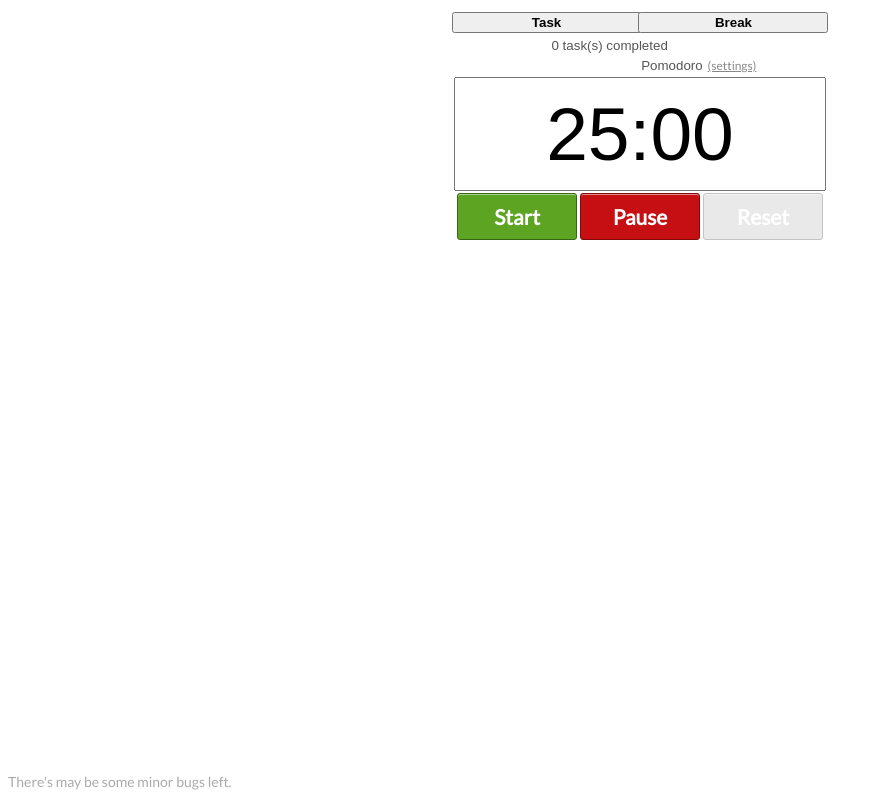
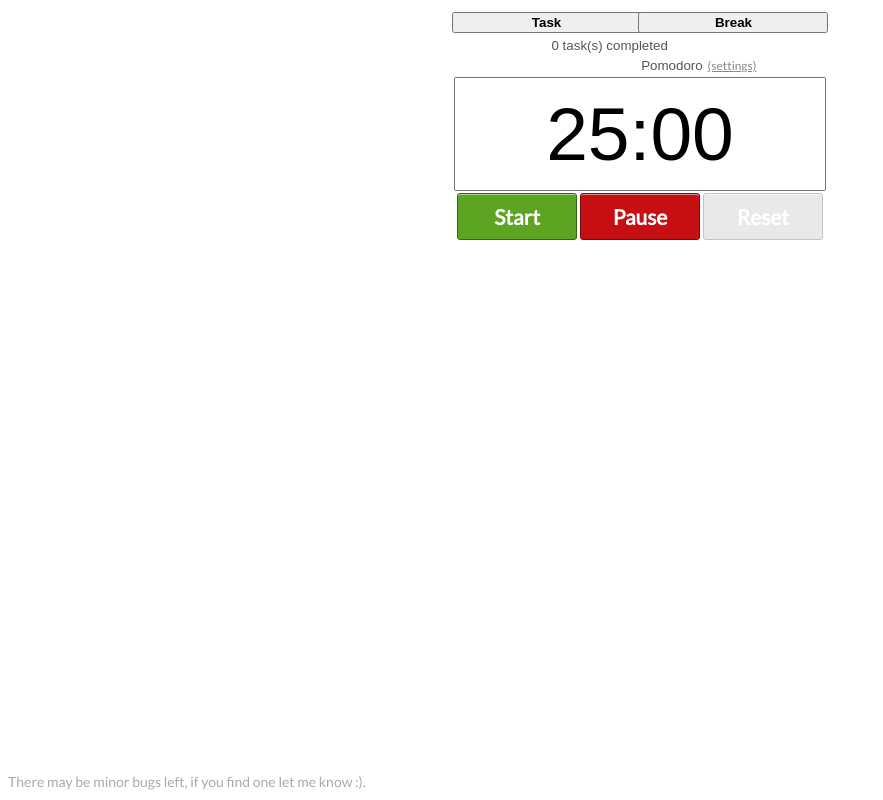
Before and after one commit to distalphalanges/fcc-pomodoro, a plain HTML site: page index.html in a window 1280 px wide. Shown: the whole page, without its empty margins (0-883 px from the left). Drawn offline with Linux system fonts and the light colour scheme.

Commit message:
Update index.html

```diff
--- a/index.html
+++ b/index.html
@@ -73,7 +73,7 @@
 			</div>
 		</div>
 	</div>
-	<div class="psst">There's may be some minor bugs left.</div>
+	<div class="psst">There may be minor bugs left, if you find one let me know :).</div>
 	<audio id="ding" src="ding.mp3"></audio>
 	<!-- ‘ding.wav’ by Corsica_S available at https://freesound.org/people/Corsica_S/sounds/91926/ under a Creative Commons Attribution 3.0. Full terms at https://creativecommons.org/licenses/by/3.0/ -->
 	<script src="timer.js"></script>
```
